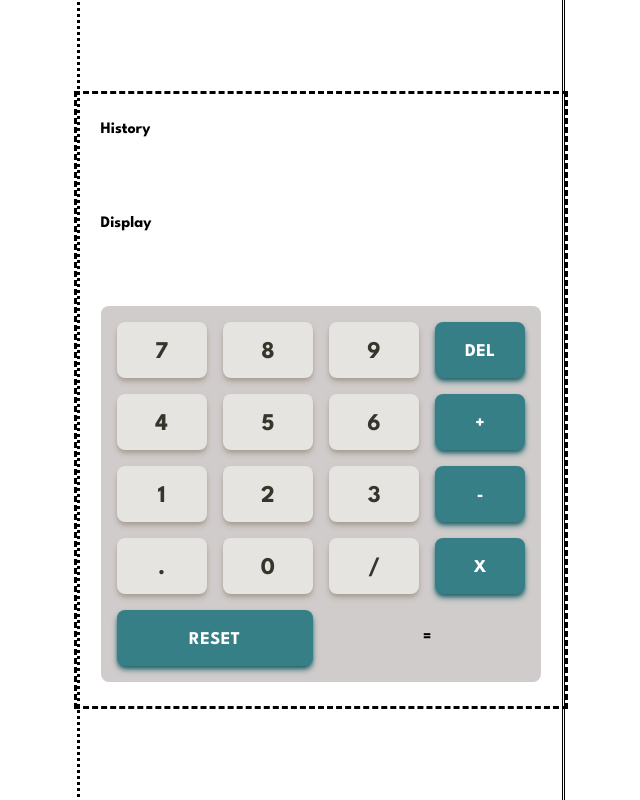
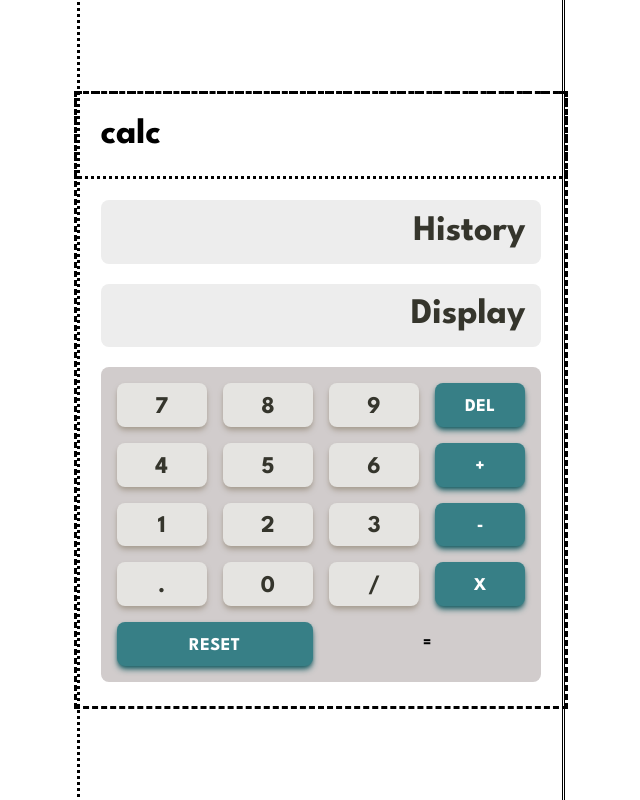
Before and after one commit to Athma-Vasi/Calculator-React, a Next.js app: page / in a window 1280 px wide. Shown: the whole page, without its empty margins (319-959 px from the left). Built offline with nearby package versions, Linux system fonts and the light colour scheme.

Commit message:
add history and display styled-tw-comp

```diff
--- a/src/components/calculator/index.tsx
+++ b/src/components/calculator/index.tsx
@@ -1,5 +1,7 @@
 import React from "react";
 import { BttnsContainer } from "../../styledTwComponents/bttnsContainer";
+import { Display } from "../../styledTwComponents/display";
+import { History } from "../../styledTwComponents/history";
 import { OperandBttn } from "../../styledTwComponents/operandBttn";
 import { OperatorBttn } from "../../styledTwComponents/operatorBttn";
 import type { Dispatch, State } from "../../typings/types";
@@ -12,16 +14,12 @@ type CalculatorProps = {
 
 function Calculator({ state, action, dispatch }: CalculatorProps) {
   return (
-    <div className="grid h-full w-full grid-rows-6 p-6 ">
+    <div className="grid h-full w-full grid-rows-6 gap-y-5 p-6">
       {/* history */}
-      <div className="row-span-1">
-        <h3>History</h3>
-      </div>
+      <History state={state}>History</History>
 
       {/* display */}
-      <div className="row-span-1">
-        <h2>Display</h2>
-      </div>
+      <Display state={state}>Display</Display>
 
       {/* buttons */}
       <BttnsContainer state={state}>
--- a/src/pages/index.tsx
+++ b/src/pages/index.tsx
@@ -45,8 +45,13 @@ const Home: NextPage = () => {
       {/* left padding empty div */}
       <div className="col-start-1 col-end-2 row-start-1 row-end-4 outline-dotted"></div>
 
-      <div className="col-span-1 row-start-2 row-end-3 outline-dashed">
-        <Calculator state={state} action={action} dispatch={dispatch} />
+      <div className="col-span-1 row-start-2 row-end-3 grid grid-rows-[7] outline-dashed">
+        <div className="row-span-1 flex flex-row items-center justify-between px-6 py-4 outline-dotted">
+          <h1 className="text-4xl font-bold">calc</h1>
+        </div>
+        <div className="row-span-6">
+          <Calculator state={state} action={action} dispatch={dispatch} />
+        </div>
       </div>
 
       {/* right padding empty div */}
--- /dev/null
+++ b/src/styledTwComponents/display/index.tsx
@@ -0,0 +1,33 @@
+import tw from "tailwind-styled-components";
+import type { State } from "../../typings/types";
+
+type DisplayProps = {
+  state: State;
+};
+
+const Display = tw.div<DisplayProps>`
+  row-span-1
+  rounded-lg
+
+  flex
+  items-center
+  justify-end
+  pr-4
+
+  text-4xl
+
+
+  ${({
+    state: {
+      themeState: { $theme },
+    },
+  }) =>
+    $theme === "theme1"
+      ? "bg-myBlue1ScreenBg text-myWhite1Text"
+      : $theme === "theme2"
+      ? "bg-myLtGrey2ScreenBg text-myDarkYellow2Text"
+      : "bg-myDarkViolet3ToggleBg text-myLtYellow3Text"}
+
+`;
+
+export { Display };
--- /dev/null
+++ b/src/styledTwComponents/history/index.tsx
@@ -0,0 +1,33 @@
+import tw from "tailwind-styled-components";
+import type { State } from "../../typings/types";
+
+type HistoryProps = {
+  state: State;
+};
+
+const History = tw.div<HistoryProps>`
+  row-span-1
+  rounded-lg
+
+  flex
+  items-center
+  justify-end
+  pr-4
+
+  text-4xl
+
+
+  ${({
+    state: {
+      themeState: { $theme },
+    },
+  }) =>
+    $theme === "theme1"
+      ? "bg-myBlue1ScreenBg text-myWhite1Text"
+      : $theme === "theme2"
+      ? "bg-myLtGrey2ScreenBg text-myDarkYellow2Text"
+      : "bg-myDarkViolet3ToggleBg text-myLtYellow3Text"}
+
+`;
+
+export { History };
--- a/src/styledTwComponents/mainWrapper/index.tsx
+++ b/src/styledTwComponents/mainWrapper/index.tsx
@@ -18,9 +18,9 @@ w-screen
 
 ${({ windowSize: { width, height } }) =>
   width < 768
-    ? "grid-cols-smWrapper grid-rows-mdWrapper"
+    ? "grid-cols-smWrapper grid-rows-smWrapper"
     : width < 1060
-    ? "grid-cols-mdWrapper grid-rows-mdWrapper"
+    ? "grid-cols-mdWrapper grid-rows-smWrapper"
     : "grid-cols-lgWrapper grid-rows-smWrapper"}
 
 
```
